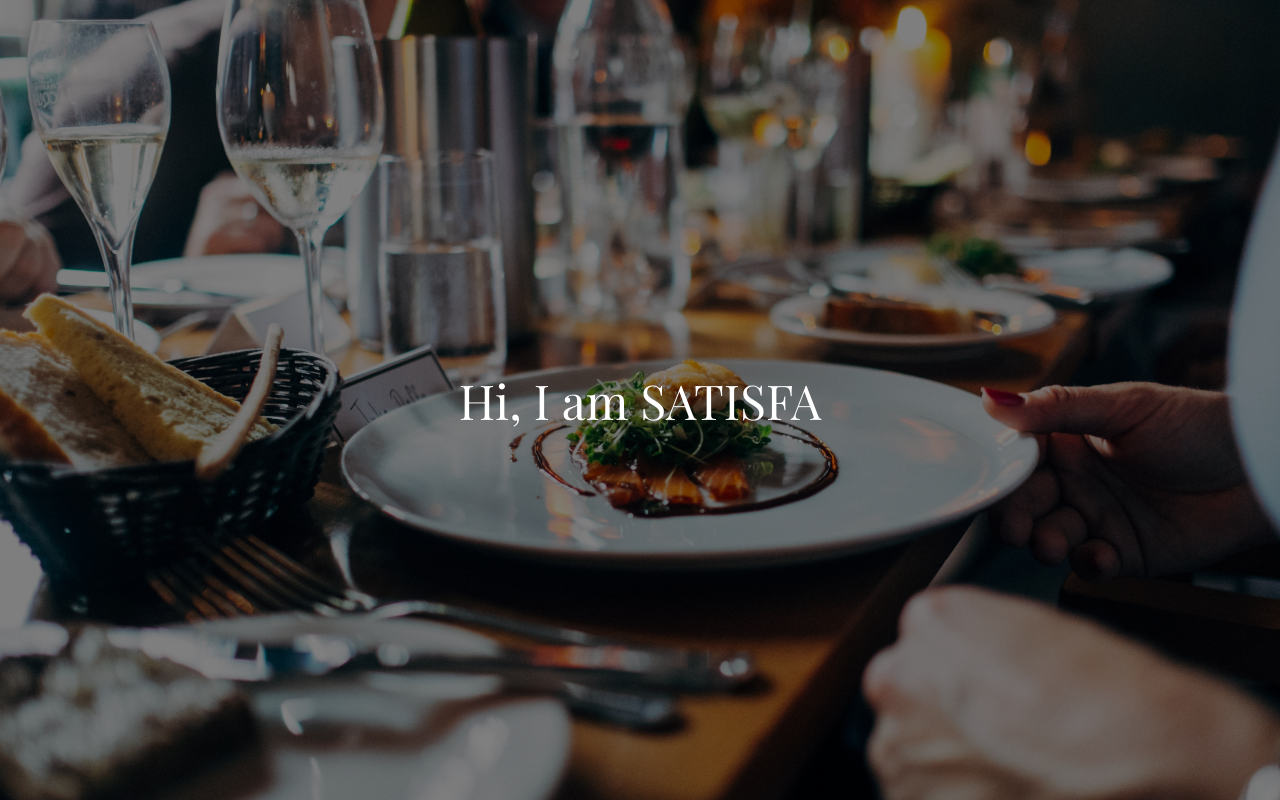
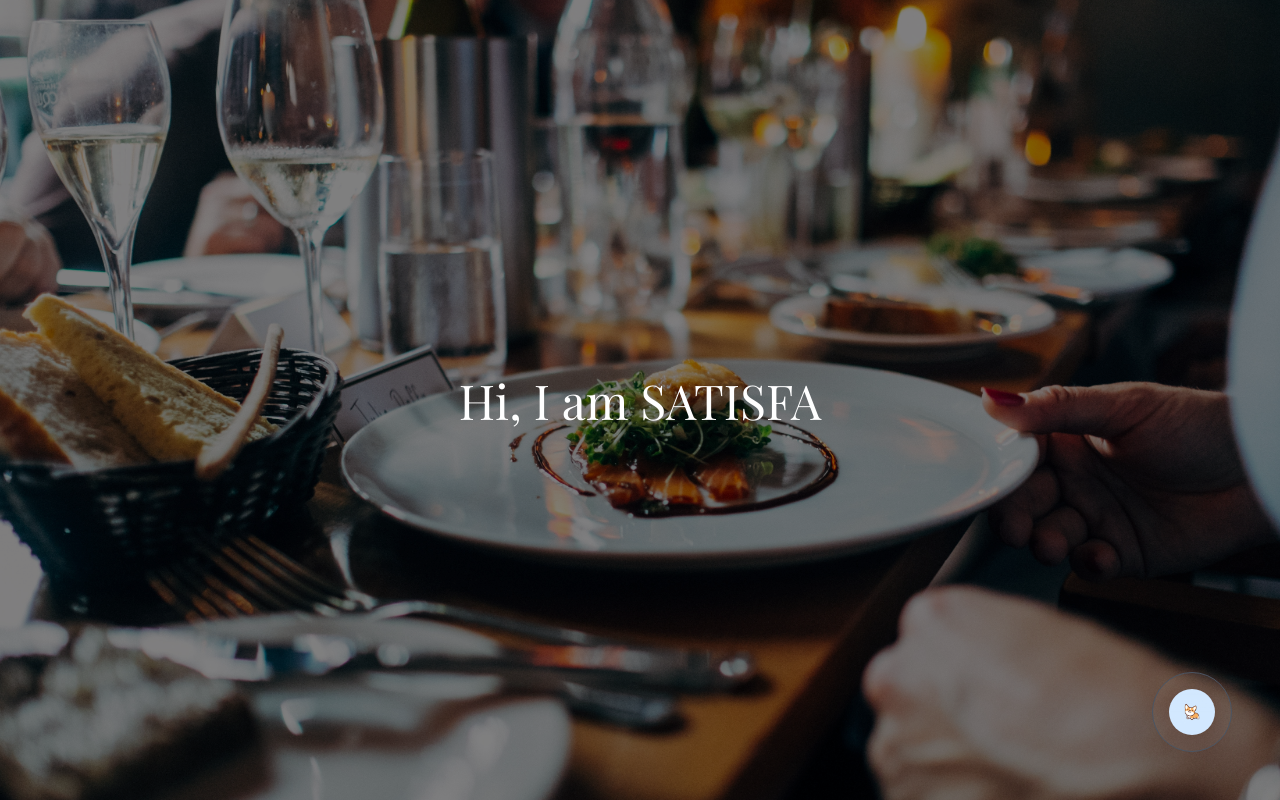
Before and after one commit to bao-nguyenbku/satisfa-frontend, a Next.js app: page /home in a window 1280 px wide. Built offline with nearby package versions, Linux system fonts and the light colour scheme; a web font is replaced by a local one.

Commit message:
build chatbot ui

```diff
--- /dev/null
+++ b/src/components/circle-button/index.tsx
@@ -0,0 +1,22 @@
+import React from 'react';
+import Image from 'next/image';
+import SatisgiAvatar from '@/assets/images/satisgi.jpg';
+
+type Props = {};
+
+const CircleButton = (props: Props) => {
+  return (
+    <div className='absolute w-20 h-20 bottom-12 right-12 border-gray-600 bg-white/5 p-4 border rounded-full'>
+      <div className='relative w-full h-full'>
+        <Image
+          src={SatisgiAvatar}
+          fill
+          className='rounded-full'
+          alt='bot-avatar'
+        />
+      </div>
+    </div>
+  );
+};
+
+export default CircleButton;
--- a/src/pages/home/index.tsx
+++ b/src/pages/home/index.tsx
@@ -4,6 +4,8 @@ import styles from './styles.module.scss';
 import Image from 'next/image';
 import { useAppSelector } from '../../hooks';
 import { selectUser } from '../../store/reducer/user';
+import CircleButton from '@/components/circle-button';
+
 type Props = {};
 
 const HomePage = (props: Props) => {
@@ -16,6 +18,7 @@ const HomePage = (props: Props) => {
         className={styles.background}
       />
       <h1 className={styles.title}>Hi, I am {name}</h1>
+      <CircleButton />
     </div>
   );
 };
--- a/src/pages/login/review-section.tsx
+++ b/src/pages/login/review-section.tsx
@@ -2,6 +2,7 @@ import React from 'react'
 import Image from 'next/image';
 import backgroundImage from '@/assets/images/login-background.jpg';
 import styles from './styles.module.scss';
+import Link from 'next/link';
 
 type Props = {}
 
@@ -14,6 +15,7 @@ const ReviewSection = (props: Props) => {
         layout='fill'
         className={styles.background}
       />
+      <Link href='/' className='absolute'> Back </Link>
     </div>
   )
 }
--- a/src/pages/login/signin-form.tsx
+++ b/src/pages/login/signin-form.tsx
@@ -1,4 +1,4 @@
-import React, { useState, SyntheticEvent } from 'react';
+import React, { useState } from 'react';
 import { InputChangeEvent } from 'types/html-types';
 import Input from './input';
 import Link from 'next/link';
```
Also changed, not shown: src/assets/images/satisgi.jpg (added).
